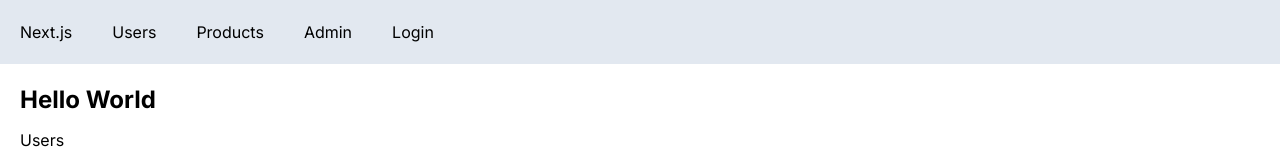
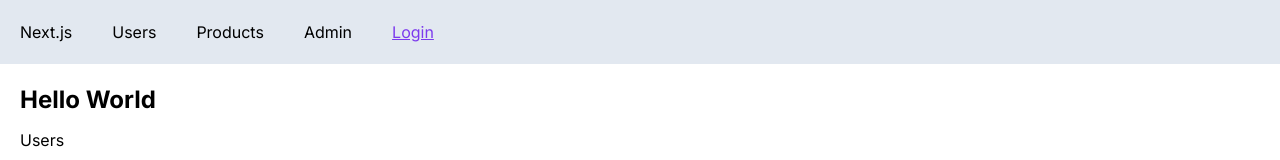
Before and after one commit to jfcv/next-app, a Next.js app: page / in a window 1280 px wide. Shown: the top 160 px of the page. Built offline with nearby package versions, Linux system fonts and the light colour scheme; no server answers.

Commit message:
Add session access on the client [ useSession() ].

```diff
--- a/app/NavBar.tsx
+++ b/app/NavBar.tsx
@@ -1,14 +1,51 @@
+'use client'
+
+import { useSession } from 'next-auth/react';
 import Link from 'next/link'
 import React from 'react'
 
 const NavBar = () => {
+  const { status, data: session } = useSession();
+
   return (
     <nav className='flex bg-slate-200 p-5 space-x-10'>
+
         <Link href='/'>Next.js</Link>
+
         <Link href='/users'>Users</Link>
+
         <Link href='/products'>Products</Link>
+
         <Link href='/admin'>Admin</Link>
-        <Link href='/api/auth/signin'>Login</Link>
+
+        { status === 'loading' && <span className="loading loading-dots loading-md"></span> }
+
+        { status === 'authenticated'
+            &&
+            <>
+              <Link
+                  href='https://github.com/jfcv'
+                  className='text-violet-600 underline'
+                  target='_blank'>
+                    {session.user?.name}
+              </Link>
+
+              <Link
+              href='/api/auth/signout'
+              className='text-rose-600 underline'>
+                Sign out
+              </Link>
+            </>
+        }
+
+        { status === 'unauthenticated'
+            &&
+            <Link
+                href='/api/auth/signin'
+                className='text-violet-600 underline'>
+                  Login
+            </Link>
+        }
     </nav>
   )
 }
```
